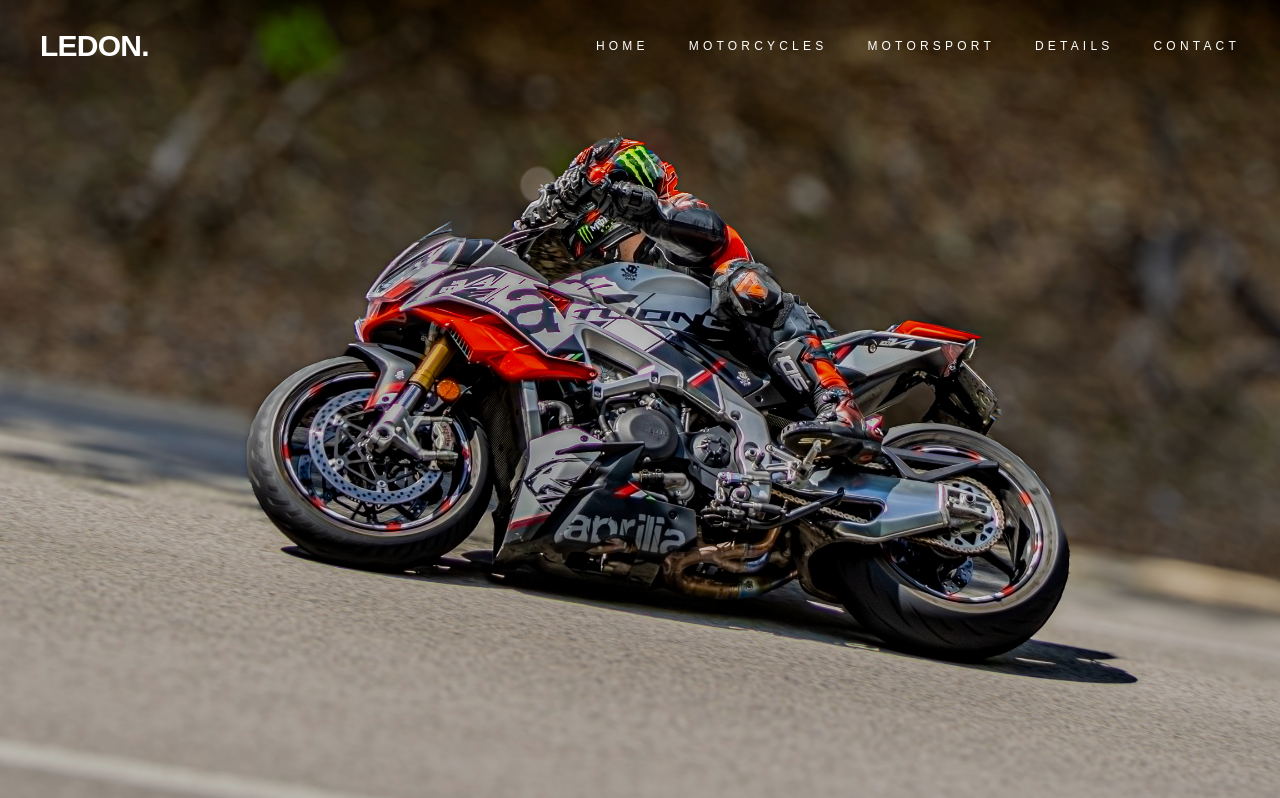
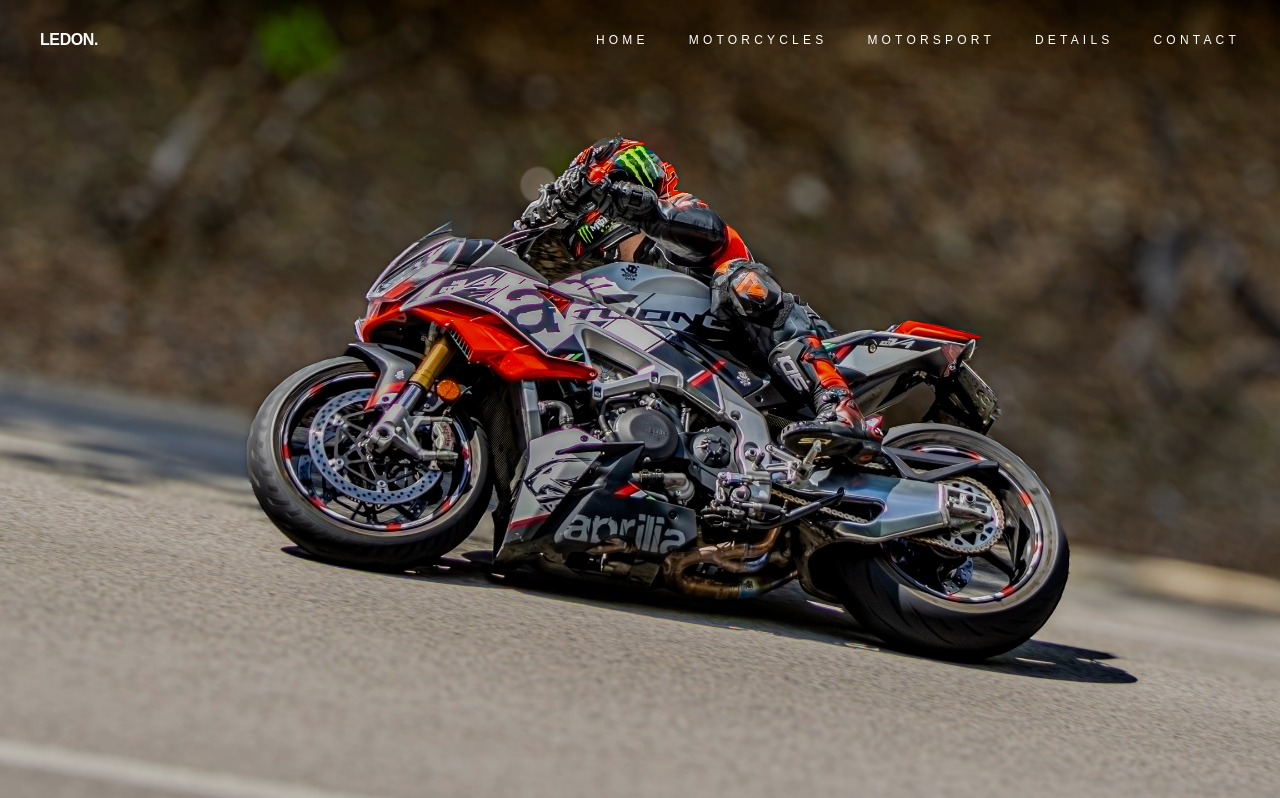
Before and after one commit to milanstv/ledon.photos, a Next.js app: page / in a window 1280 px wide. Shown: the top 798 px of the page. Built offline with nearby package versions, Linux system fonts and the light colour scheme.

Commit message:
app/page.tsx

```diff
--- a/app/page.tsx
+++ b/app/page.tsx
@@ -2,7 +2,7 @@
   return (
     <main className="min-h-screen bg-[#0e0e0e] text-white">
       <header className="fixed left-0 top-0 z-50 flex w-full items-center justify-between px-8 py-7 md:px-10">
-        <div className="text-3xl font-bold tracking-tight">LEDON.</div>
+        <div className="text-3,5xl font-bold tracking-tight">LEDON.</div>
 
         <nav className="hidden gap-10 text-xs font-medium uppercase tracking-[0.35em] md:flex">
           <a href="#home">Home</a>
```
